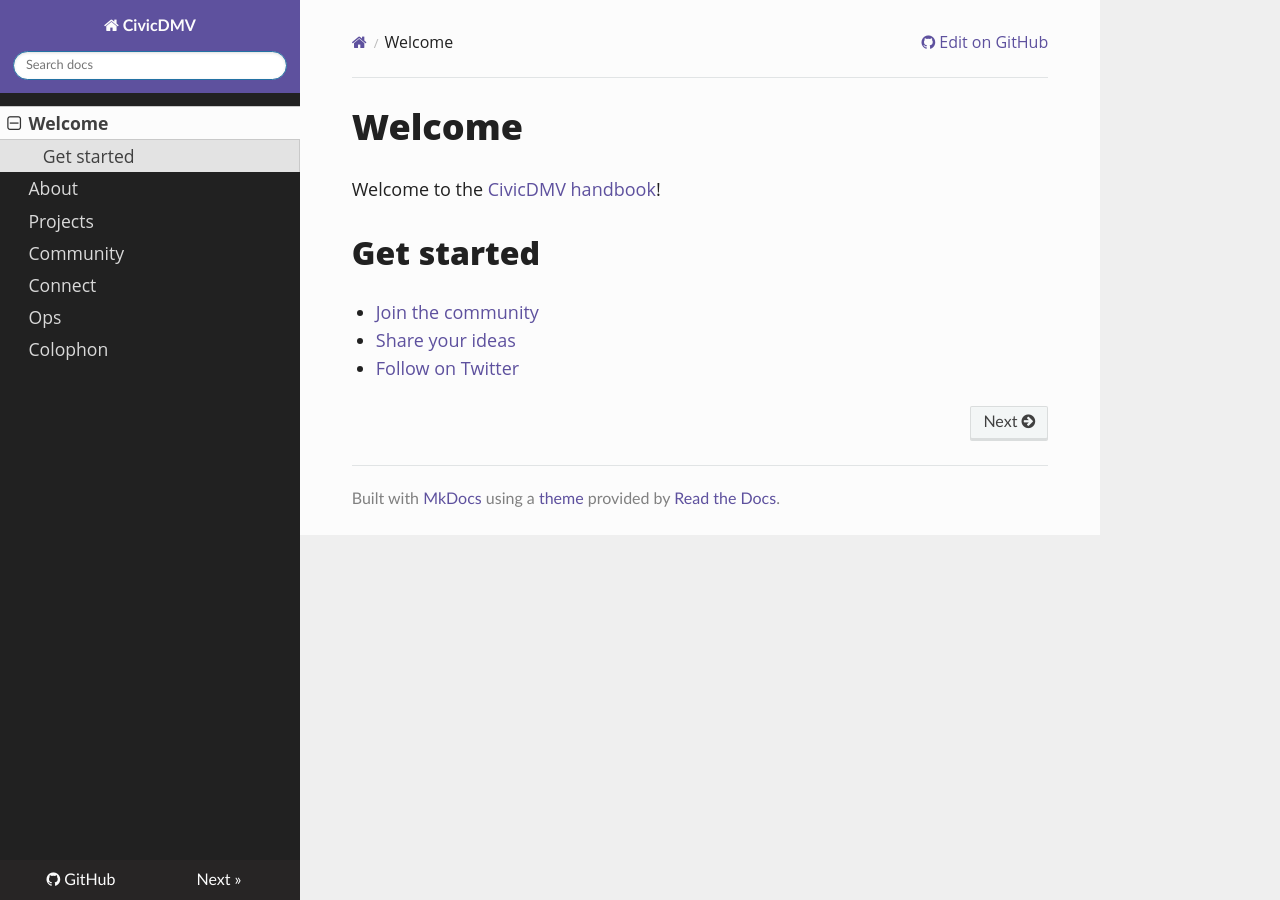
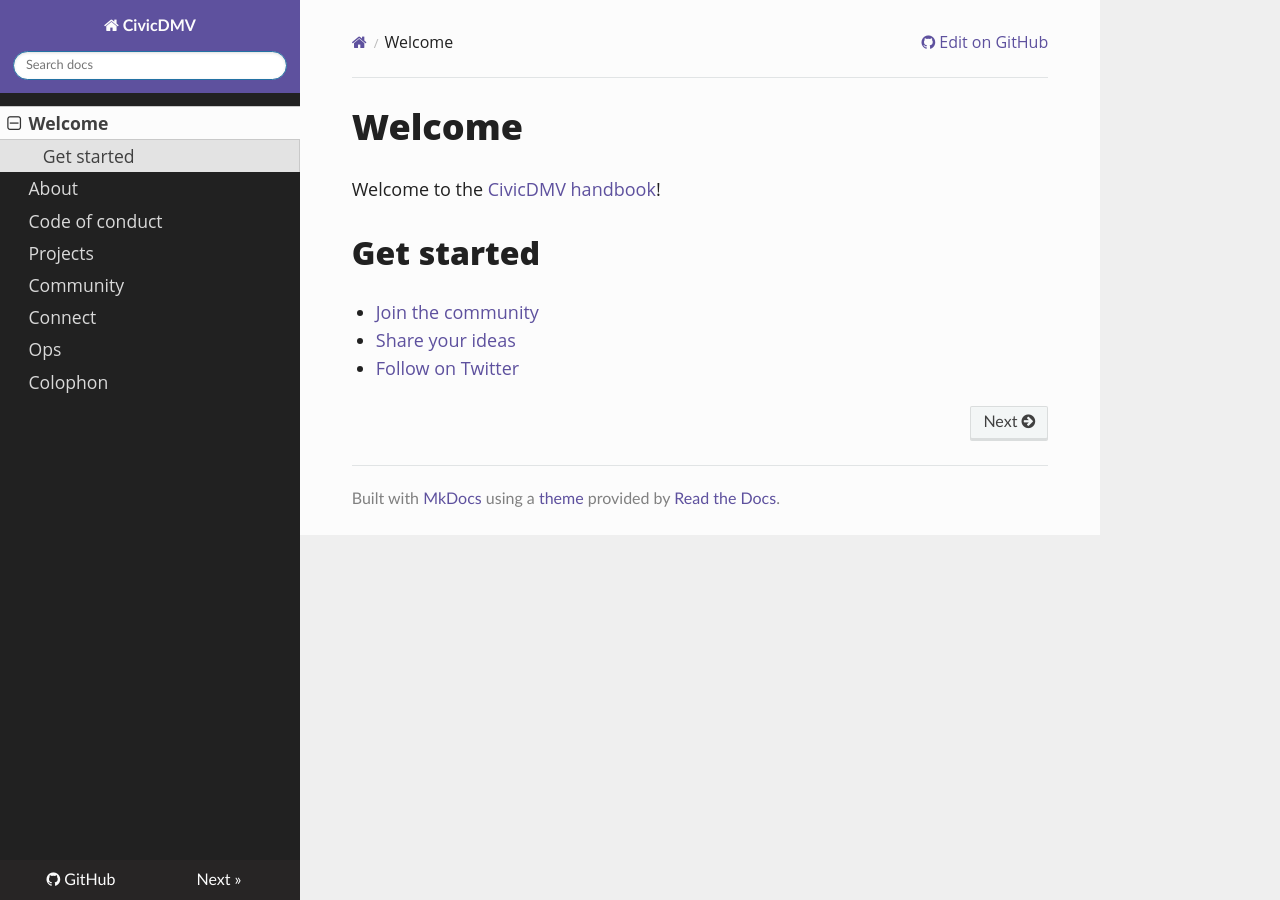
Before and after one commit to civicdmv/handbook, an MkDocs documentation site: the page built from docs/README.md, in a window 1280 px wide. Built offline with MkDocs 1.6.1, drawn with Linux system fonts in a browser that asks for light colours; nearby versions of some CDN libraries; old or Windows-style settings are respelled for this version of MkDocs.

Commit message:
Update mkdocs.yml

```diff
--- a/mkdocs.yml
+++ b/mkdocs.yml
@@ -15,6 +15,7 @@ plugins:
 pages:
     - Welcome: README.md
     - About: about.md
+    - Code of conduct: conduct.md
     - Projects: projects.md
     - Community: community.md
     - Connect: connect.md
```
